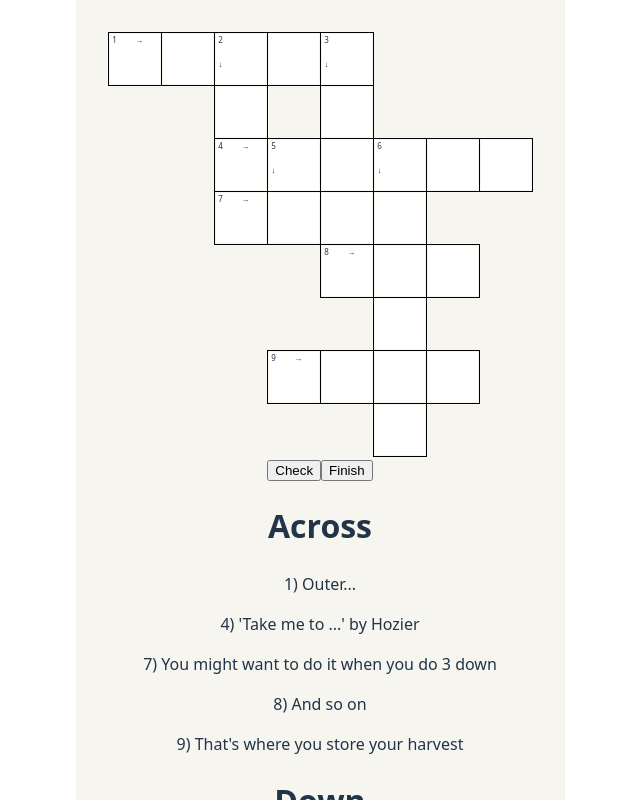
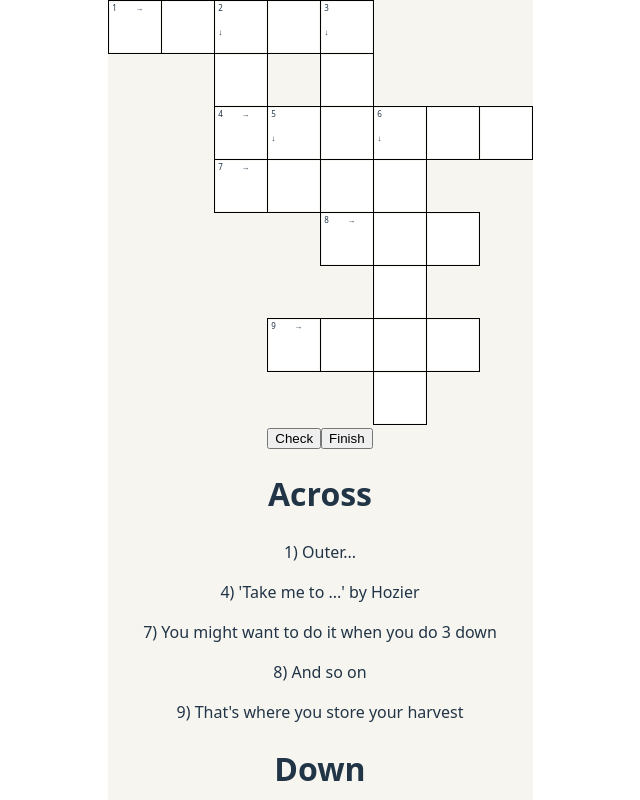
Before and after one commit to BUsuper/crossword-project, a React (Vite) app: page / in a window 1280 px wide. Shown: the top 800 px of the page, without its empty margins (320-960 px from the left). Built offline with nearby package versions, Linux system fonts and the light colour scheme.

Commit message:
Adjust witdth, height, and padding of root

```diff
--- a/src/app/App.css
+++ b/src/app/App.css
@@ -1,7 +1,8 @@
 #root {
-  max-width: 1280px;
+  max-width: 100vw;
+  min-height: 100vh;
   margin: 0 auto;
-  padding: 2rem;
+  /*padding: 2rem;*/
   text-align: center;
   background-color: #f7f5f0;
 
```
